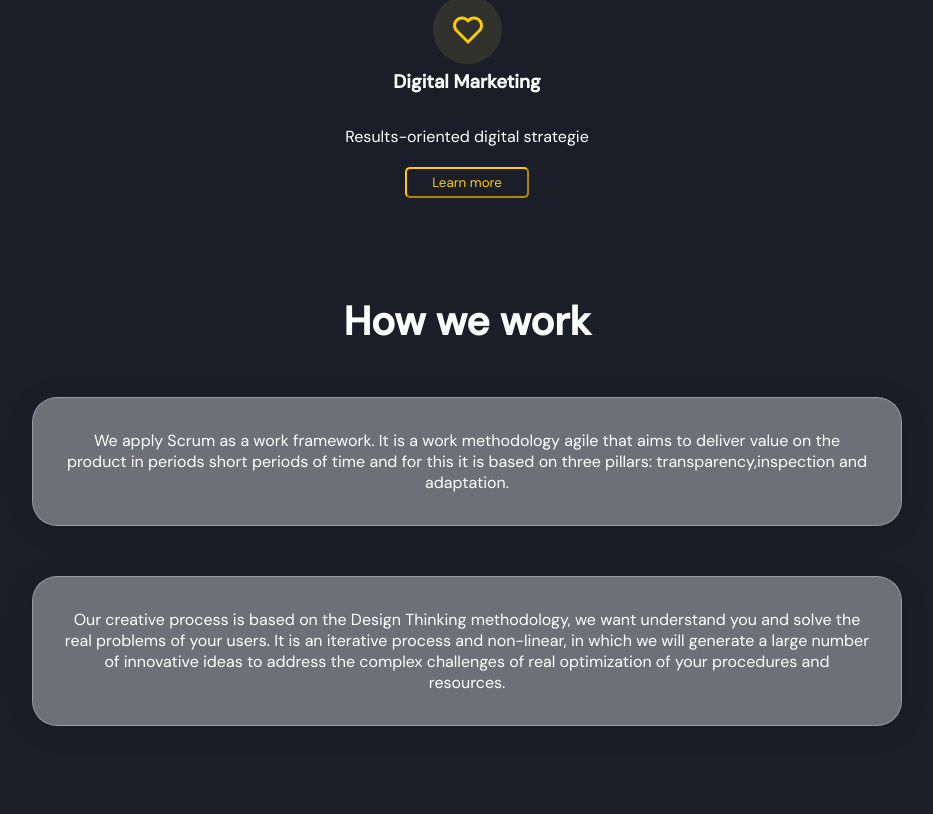
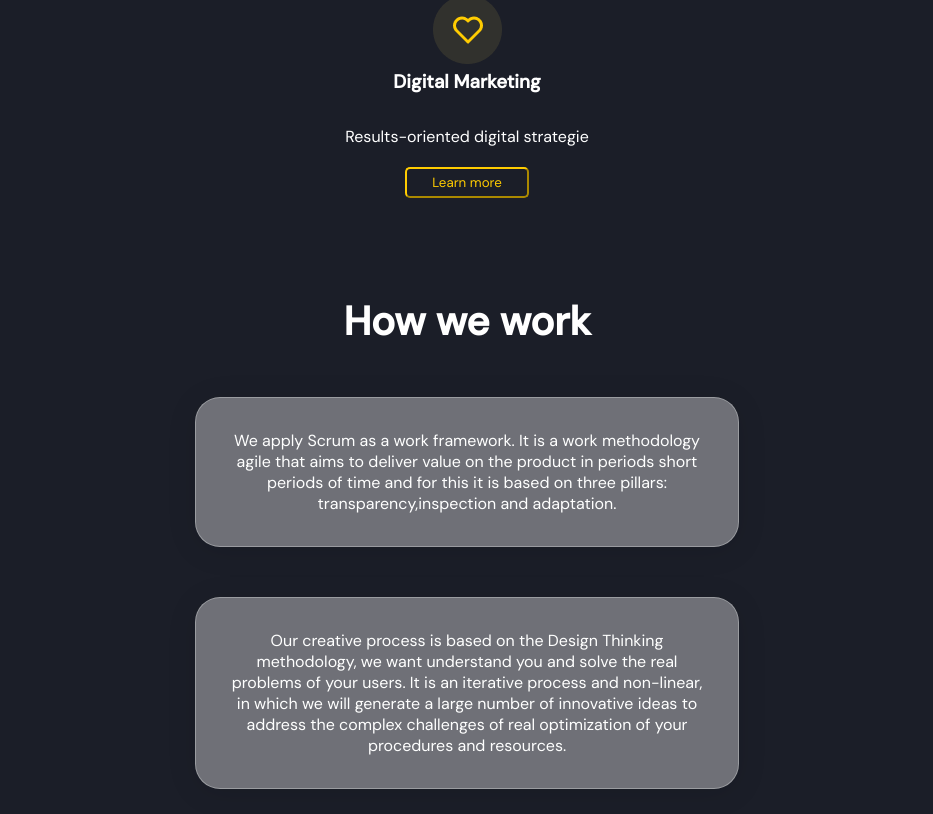
Before and after one commit to hectorRperez/webLeads, a Vue app: page / in a window 1280 px wide. Shown: the part 1697-2511 px from the top of the page, without its empty margins (173-1106 px from the left). Before the commit the page ends 2448 px from the top, so only its background shows below. Built offline with nearby package versions, Linux system fonts and the light colour scheme.

Commit message:
update how we work

```diff
--- a/src/components/ScrumService.vue
+++ b/src/components/ScrumService.vue
@@ -41,7 +41,7 @@ section {
     flex-direction: column;
 
     .info {
-      width: 85%;
+      max-width: 680px;
       margin: 25px 10px;
       display: flex;
       justify-content: center;
```
